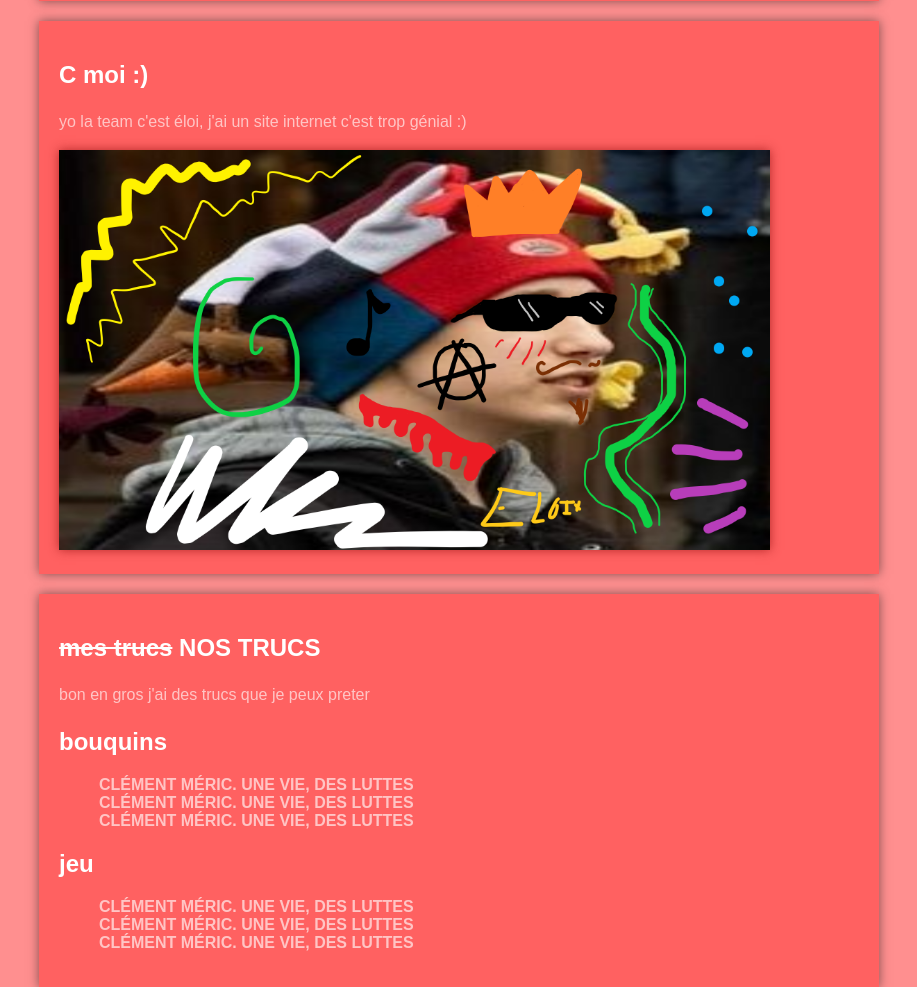
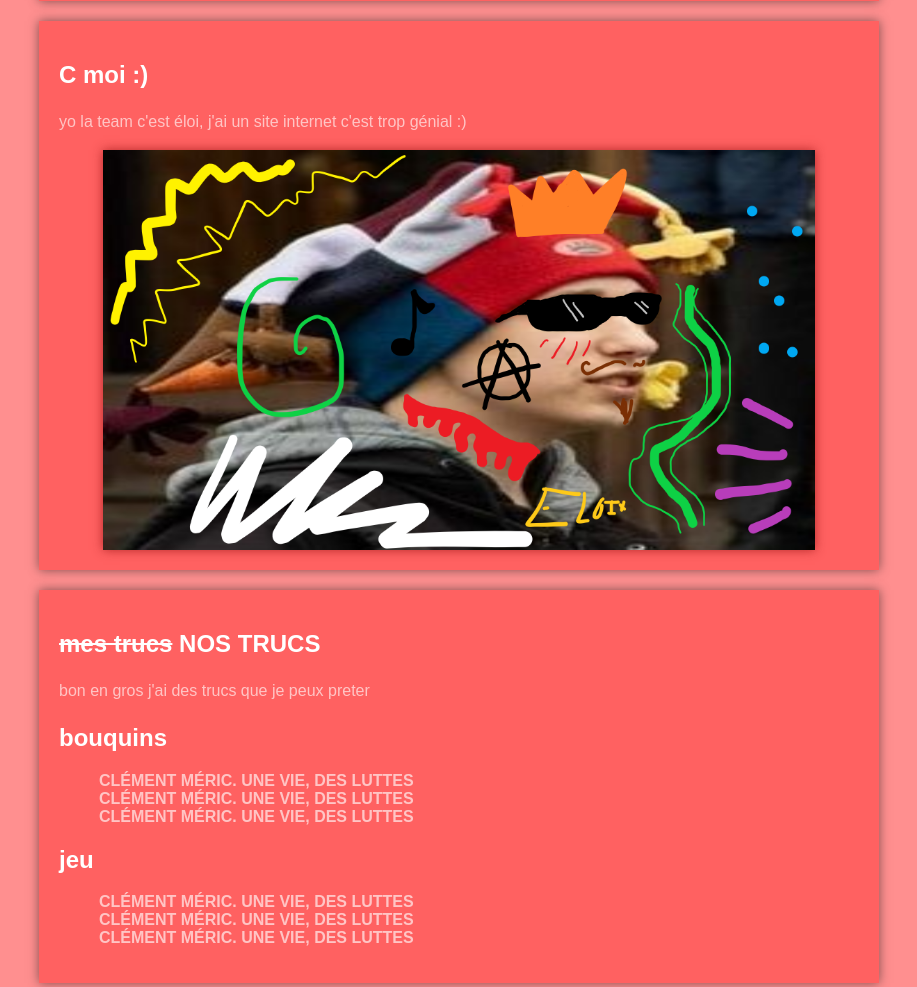
Before and after one commit to eloiseaux/eloiseaux.github.io, a PHP site: page / in a window 1280 px wide. Shown: the part 378-1365 px from the top of the page, without its empty margins (181-1098 px from the left). Run offline with PHP 8.4, Linux system fonts and the light colour scheme.

Commit message:
Update style.css

```diff
--- a/css/style.css
+++ b/css/style.css
@@ -47,11 +47,15 @@ a{
     text-decoration: none;
 }
 
+.photo-crane{
+    display: flex;
+    justify-content: center;
+}
+
 .photo-crane img{
     max-width: 900px;
     max-height: 400px;
     box-shadow: 0 0 10px rgba(172, 33, 33, 0.886);
-    text-align: center;
 }
 
 .lien-services {
```
